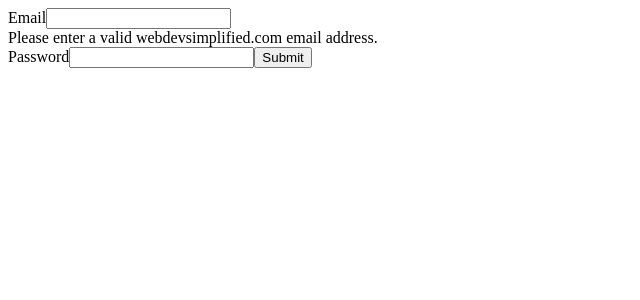
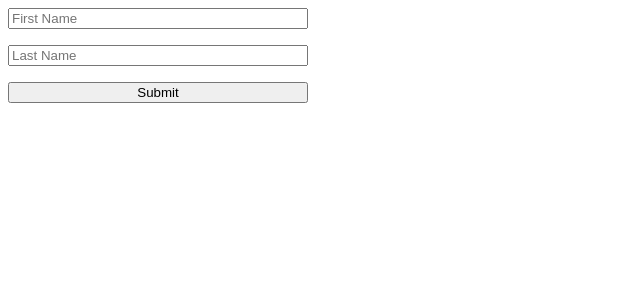
Before and after one commit to MHamzaFarooq/react-practice, a React (Vite) app: page / in a window 1280 px wide. Shown: the top 300 px of the page, without its empty margins (0-640 px from the left). Built offline with nearby package versions, Linux system fonts and the light colour scheme.

Commit message:
did form basics

```diff
--- a/package.json
+++ b/package.json
@@ -11,7 +11,8 @@
   },
   "dependencies": {
     "react": "^19.2.0",
-    "react-dom": "^19.2.0"
+    "react-dom": "^19.2.0",
+    "react-hook-form": "^7.71.2"
   },
   "devDependencies": {
     "@eslint/js": "^9.39.1",
--- a/src/App.jsx
+++ b/src/App.jsx
@@ -1,6 +1,9 @@
 // // exercise 1: div with the class large and the id largeDiv with the text say "Hi"
 
-import { useState, useRef, use, useEffect } from "react";
+import { use } from "react";
+import { useForm } from "react-hook-form";
+
+// import { useState, useRef, use, useEffect } from "react";
 // import useLocalStorage from "./useLocalStorage";
 
 // import { use, useEffect } from "react";
@@ -324,51 +327,81 @@
 //   );
 // }
 
-import React from "react";
+// import React from "react";
+
+// export default function App() {
+//   const [email, setEmail] = useState("");
+//   const [showWarning, setShowWarning] = useState(false);
+
+//   const passwordRef = useRef();
+
+//   useEffect(() => {
+//     if (email.endsWith("@webdevsimplified.com")) {
+//       setShowWarning(false);
+//     } else {
+//       setShowWarning(true);
+//     }
+//   }, [email]);
+
+//   function handleSubmit(e) {
+//     const passwordRegex =
+//       /^(?=.*[A-Z])(?=.*\d)(?=.*[!@#$%^&*(),.?":{}|<>]).{8,}$/;
+//     e.preventDefault();
+//     if (passwordRef.current.value.match(passwordRegex)) {
+//       alert("Form submitted successfully!");
+//     } else {
+//       alert("Password does not meet requirements.");
+//     }
+//   }
+
+//   return (
+//     <form onSubmit={handleSubmit}>
+//       <label htmlFor="email">Email</label>
+//       <input
+//         type="email"
+//         id="email"
+//         value={email}
+//         onChange={(e) => setEmail(e.target.value)}
+//       />
+//       {showWarning && (
+//         <div className="warning">
+//           Please enter a valid webdevsimplified.com email address.
+//         </div>
+//       )}
+//       <label htmlFor="">Password</label>
+//       <input id="password" type="password" ref={passwordRef} required />
+
+//       <button type="submit">Submit</button>
+//     </form>
+//   );
+// }
 
 export default function App() {
-  const [email, setEmail] = useState("");
-  const [showWarning, setShowWarning] = useState(false);
-
-  const passwordRef = useRef();
-
-  useEffect(() => {
-    if (email.endsWith("@webdevsimplified.com")) {
-      setShowWarning(false);
-    } else {
-      setShowWarning(true);
-    }
-  }, [email]);
-
-  function handleSubmit(e) {
-    const passwordRegex =
-      /^(?=.*[A-Z])(?=.*\d)(?=.*[!@#$%^&*(),.?":{}|<>]).{8,}$/;
-    e.preventDefault();
-    if (passwordRef.current.value.match(passwordRegex)) {
-      alert("Form submitted successfully!");
-    } else {
-      alert("Password does not meet requirements.");
-    }
-  }
-
+  const { register, handleSubmit, formState } = useForm();
+  const { errors } = formState;
   return (
-    <form onSubmit={handleSubmit}>
-      <label htmlFor="email">Email</label>
+    <form
+      style={{
+        display: "flex",
+        flexDirection: "column",
+        maxWidth: "300px",
+        gap: "16px",
+      }}
+      onSubmit={handleSubmit((data) => console.log(data))}
+    >
       <input
-        type="email"
-        id="email"
-        value={email}
-        onChange={(e) => setEmail(e.target.value)}
+        {...register("firstName", {
+          required: "First name is required",
+          maxLength: 45,
+        })}
+        placeholder="First Name"
       />
-      {showWarning && (
-        <div className="warning">
-          Please enter a valid webdevsimplified.com email address.
-        </div>
-      )}
-      <label htmlFor="">Password</label>
-      <input id="password" type="password" ref={passwordRef} required />
-
-      <button type="submit">Submit</button>
+      {errors.firstName?.message}
+      <input
+        {...register("lastName", { required: "Last name is required" })}
+        placeholder="Last Name"
+      />
+      <input type="submit" value="Submit" />
     </form>
   );
 }
```
Also changed, not shown: 1 other file (tests, documents, lock files or other folders).
